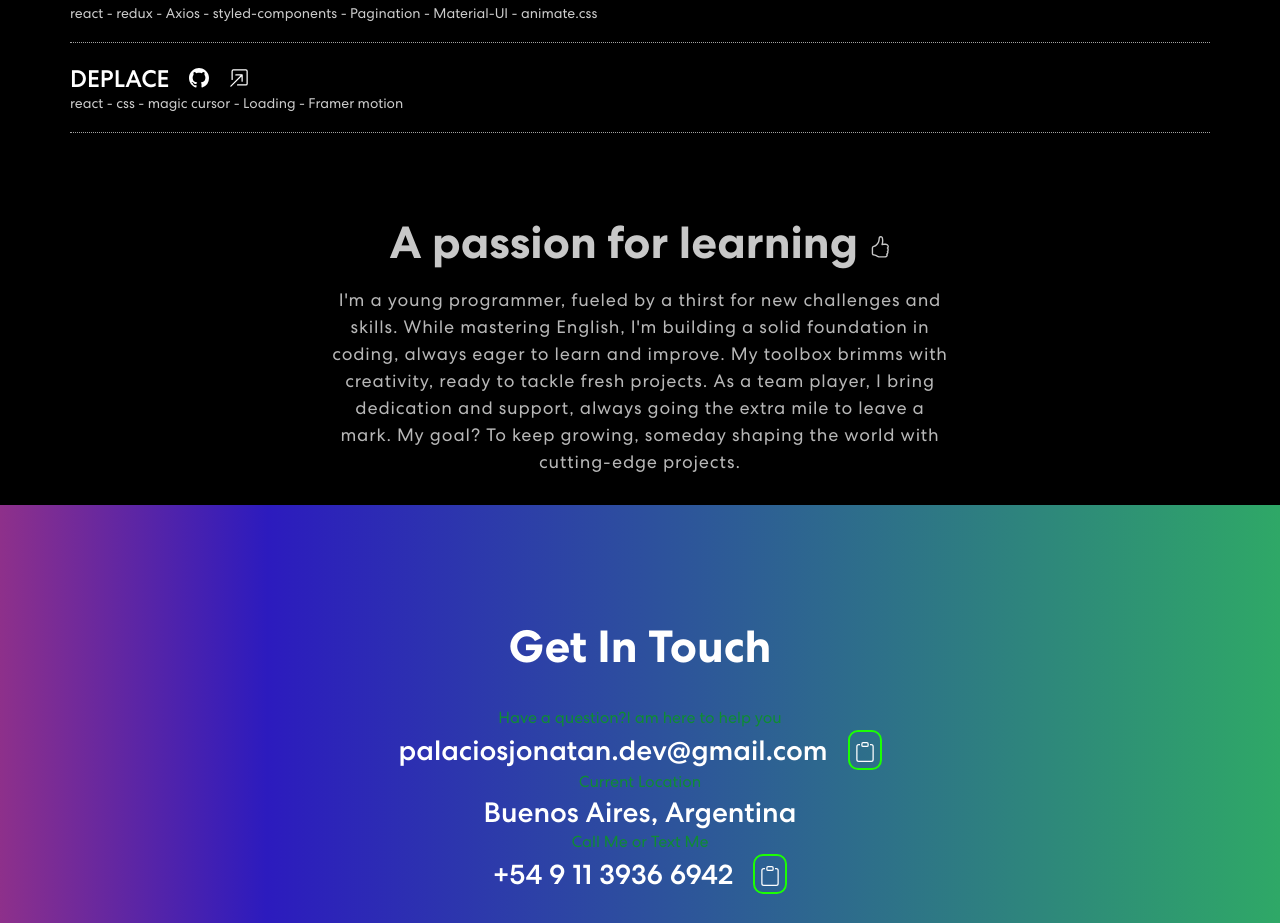
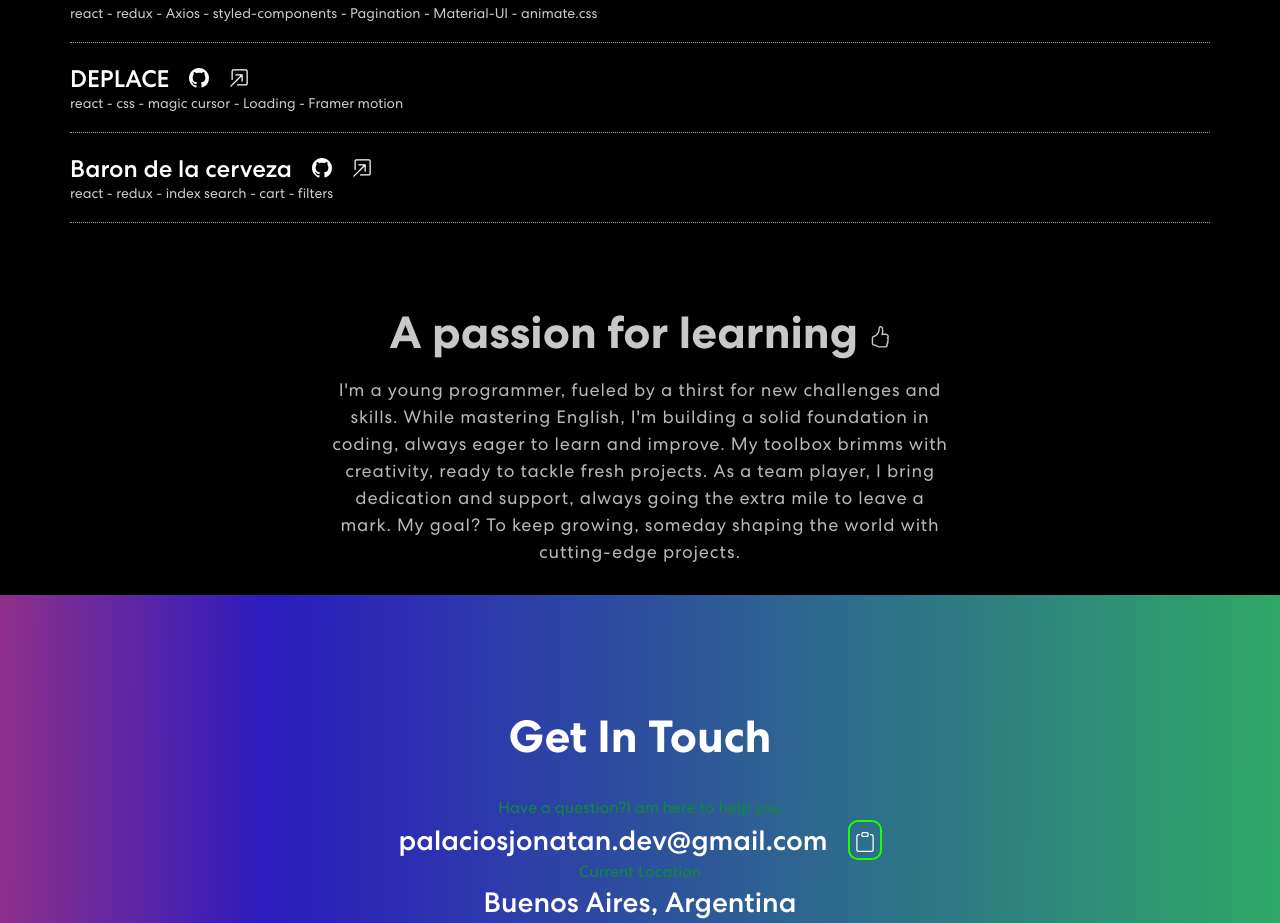
Before and after one commit to YonPalac1/YonPalac1, a React (Vite) app: page / in a window 1280 px wide. Shown: the part 1101-2024 px from the top of the page. Built offline with nearby package versions, Linux system fonts and the light colour scheme.

Commit message:
add new project

```diff
--- a/src/commons/index.js
+++ b/src/commons/index.js
@@ -1,5 +1,6 @@
 import pokedex from "../assets/projects/pokedex.png";
 import img2 from "../assets/projects/img2.png";
+import img3 from "../assets/projects/img3.png";
 
 export const PROJECTS = [
     {
@@ -15,5 +16,12 @@ export const PROJECTS = [
         tecnologies: "react - css - magic cursor - Loading - Framer motion",
         repository: "https://github.com/YonPalac1/deplace-landing",
         link: "https://deplace-landing.vercel.app/"
-    }
+    },
+    {
+        image: img3,
+        name: "Baron de la cerveza",
+        tecnologies: "react - redux - index search - cart - filters",
+        repository: "https://github.com/YonPalac1/baron-de-la-cerveza",
+        link: "https://baron-de-la-cerveza.vercel.app/"
+    },
 ]
```
Also changed, not shown: src/assets/projects/img3.png (added).
